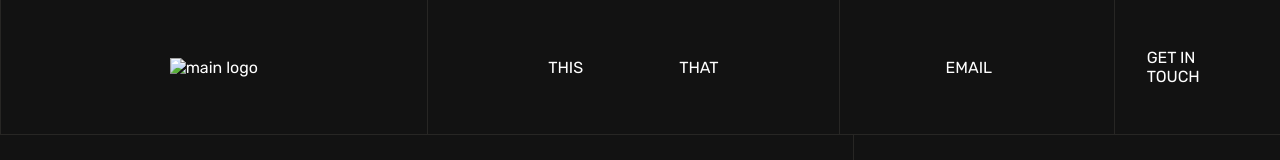
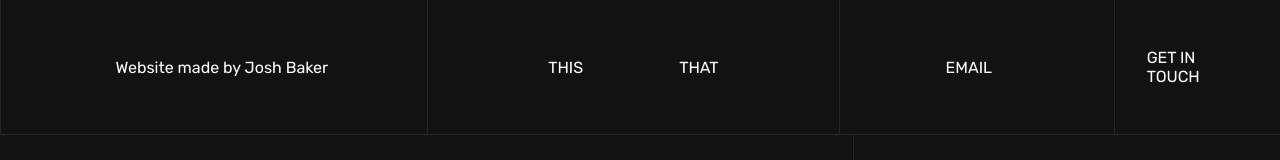
Before and after one commit to Joshbaker17/Joshbaker17.github.io, a plain HTML site: page index.html in a window 1280 px wide. Shown: the top 160 px of the page. Drawn offline with Linux system fonts and the light colour scheme; a script that the page names is missing; some icons are missing; files whose address does not match are found by name.

Commit message:
Update index.html
commit

```diff
--- a/index.html
+++ b/index.html
@@ -27,7 +27,7 @@ rel="stylesheet">
 <nav data-toggled="false" data-transitionable="false">
     <div id="nav-logo-section" class="nav-section">
       <a href="#">
-        <img src="" alt="main logo" width="95" height="75">
+        <a href="#">Website made by Josh Baker</a>
       </a>
     </div>
     <div id="nav-mobile-section">
```
